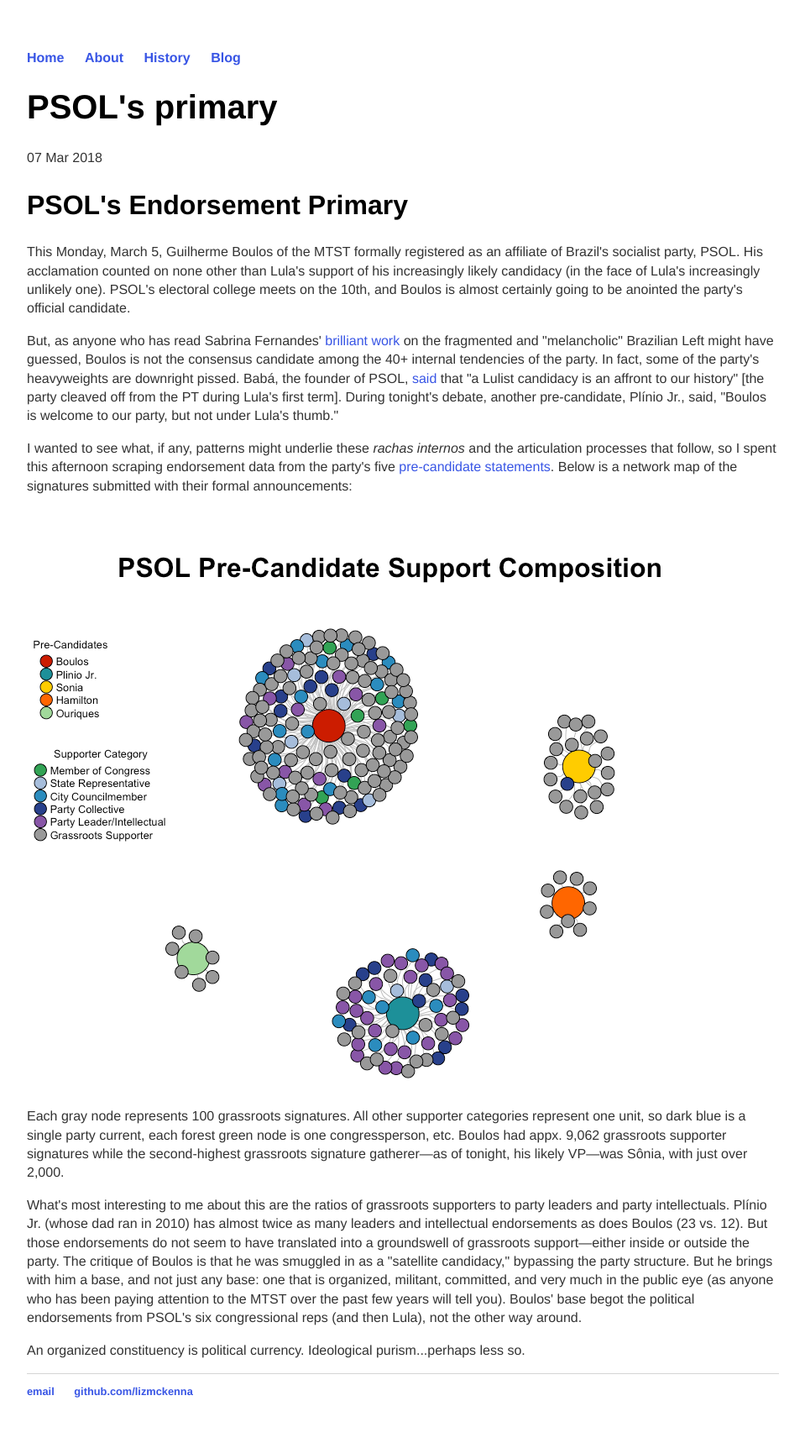
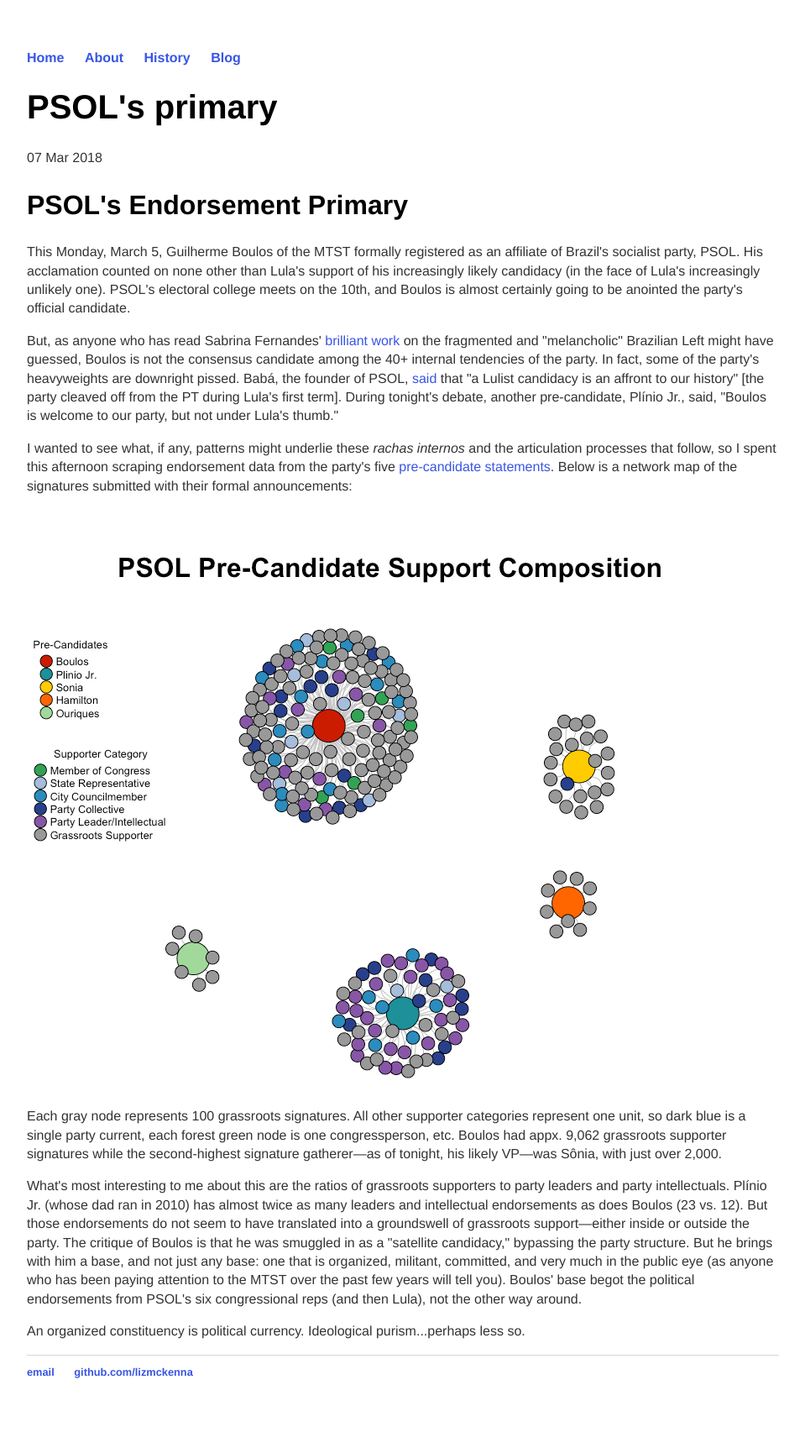
Before and after one commit to lizmckenna/elizabethmckenna.org, a Jekyll site: the page built from _posts/2018-03-07-psol-primary.md, in a window 1280 px wide. Shown: the whole page at 84% size, without its empty margins (160-1119 px from the left). Built offline with Jekyll 4.4.1, drawn with Linux system fonts in a browser that asks for light colours; after the commit the page ends 1701 px from its top, so only the background shows below that.

Commit message:
Update 2018-03-07-psol-primary.md

```diff
--- a/_posts/2018-03-07-psol-primary.md
+++ b/_posts/2018-03-07-psol-primary.md
@@ -14,7 +14,7 @@
 <br>
  ![alt text](https://lizmckenna.github.io/images/180307_psol_english.png "Logo Title Text 1")
 <br>
-<p>Each gray node represents 100 grassroots signatures. All other supporter categories represent one unit, so dark blue is a single party current, each forest green node is one congressperson, etc. Boulos had appx. 9,062 grassroots supporter signatures while the second-highest grassroots signature gatherer—as of tonight, his likely VP—was Sônia, with just over 2,000.</p>
+<p>Each gray node represents 100 grassroots signatures. All other supporter categories represent one unit, so dark blue is a single party current, each forest green node is one congressperson, etc. Boulos had appx. 9,062 grassroots supporter signatures while the second-highest signature gatherer—as of tonight, his likely VP—was Sônia, with just over 2,000.</p>
 
 <p>What's most interesting to me about this are the ratios of grassroots supporters to party leaders and party intellectuals. Plínio Jr. (whose dad ran in 2010) has almost twice as many leaders and intellectual endorsements as does Boulos (23 vs. 12). But those endorsements do not seem to have translated into a groundswell of grassroots support—either inside or outside the party. The critique of Boulos is that he was smuggled in as a "satellite candidacy," bypassing the party structure. But he brings with him a base, and not just any base: one that is organized, militant, committed, and very much in the public eye (as anyone who has been paying attention to the MTST over the past few years will tell you). Boulos' base begot the political endorsements from PSOL's six congressional reps (and then Lula), not the other way around.</p>
 
```
